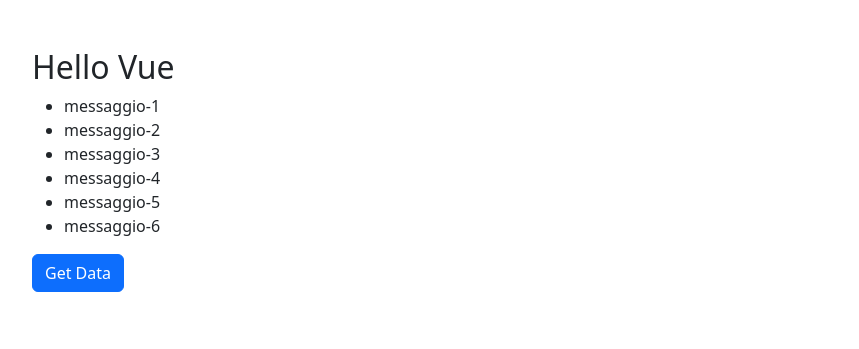
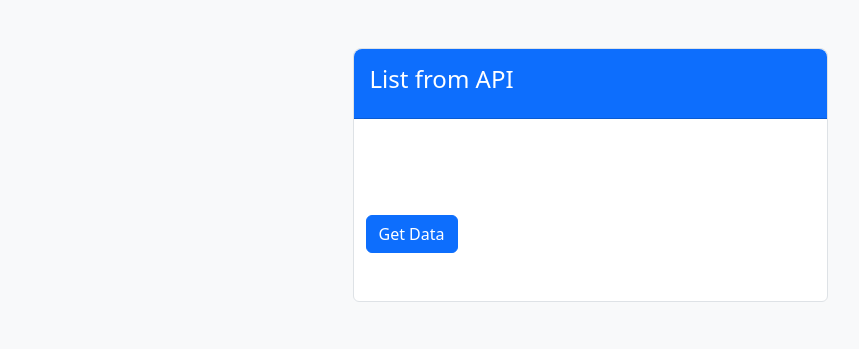
Before and after one commit to eferreiradel/php-todo-list-json, a PHP site: page / in a window 1280 px wide. Shown: the top 349 px of the page, without its empty margins (50-909 px from the left). Run offline with PHP 8.4, Linux system fonts and the light colour scheme.

Commit message:
style: *add style with bootstrap

```diff
--- a/api.php
+++ b/api.php
@@ -7,6 +7,9 @@ $array = [
     "messaggio-5",
     "messaggio-6",
 ];
+
+
+
 $arrayToJson = json_encode($array);
 header('Content-Type: application/json');
 echo $arrayToJson;
--- a/index.php
+++ b/index.php
@@ -12,22 +12,28 @@
     <!-- axios -->
     <script src="https://cdn.jsdelivr.net/npm/axios/dist/axios.min.js"></script>
 </head>
-<body>
+<body class="bg-light">
 
     <div id="app">
         <div class="container-fluid">
             <div class="container">
-                <div class="row py-5">
-                    <div class="col-5">
-                        <h2>{{ message }}</h2>
-                        <ul>
-                             <li v-for="(item, index) in apiResponse" :key="index">
+                <div class="row py-5 justify-content-center">
+                    <div class="col-5 card border px-0 rounded-top-3">
+                        <div class="card-header bg-primary rounded-top-3 text-white">
+                            <h4 class="py-2">{{ header }}</h4>
+                        </div>
+                        <div class="container px-0 py-5  pb-5">
+                            <ul class="list-group">
+                                 <li class="list-group-item list-group-item-action" v-for="(item, index) in apiResponse" :key="index">
                                     {{ item }}
                                 </li>
                             </ul>
+                        </div>
+                        <div class="container pb-5">
                             <button
                             class="btn btn-primary"
                              @click="getDataFromApi(apiURL)">Get Data</button>
+                        </div>
                     </div>
                 </div>
             </div>
@@ -43,13 +49,13 @@
       data() {
         return {
           apiURL: 'api.php',
-          message: 'Hello Vue',
+          header: 'List from API',
           apiResponse: [],
         };
       },
       methods: {
-        getDataFromApi(apiURL) {
-          axios.get(apiURL)
+        getDataFromApi() {
+          axios.get(this.apiURL)
             .then(response => {
               this.apiResponse = response.data;
             })
@@ -58,9 +64,7 @@
             });
         },
       },
-      mounted() {
-        this.getDataFromApi(this.apiURL);
-      },
+
     }).mount('#app');
   </script>
 </body>
```
Lines whose indentation alone changed are shown as unchanged.
